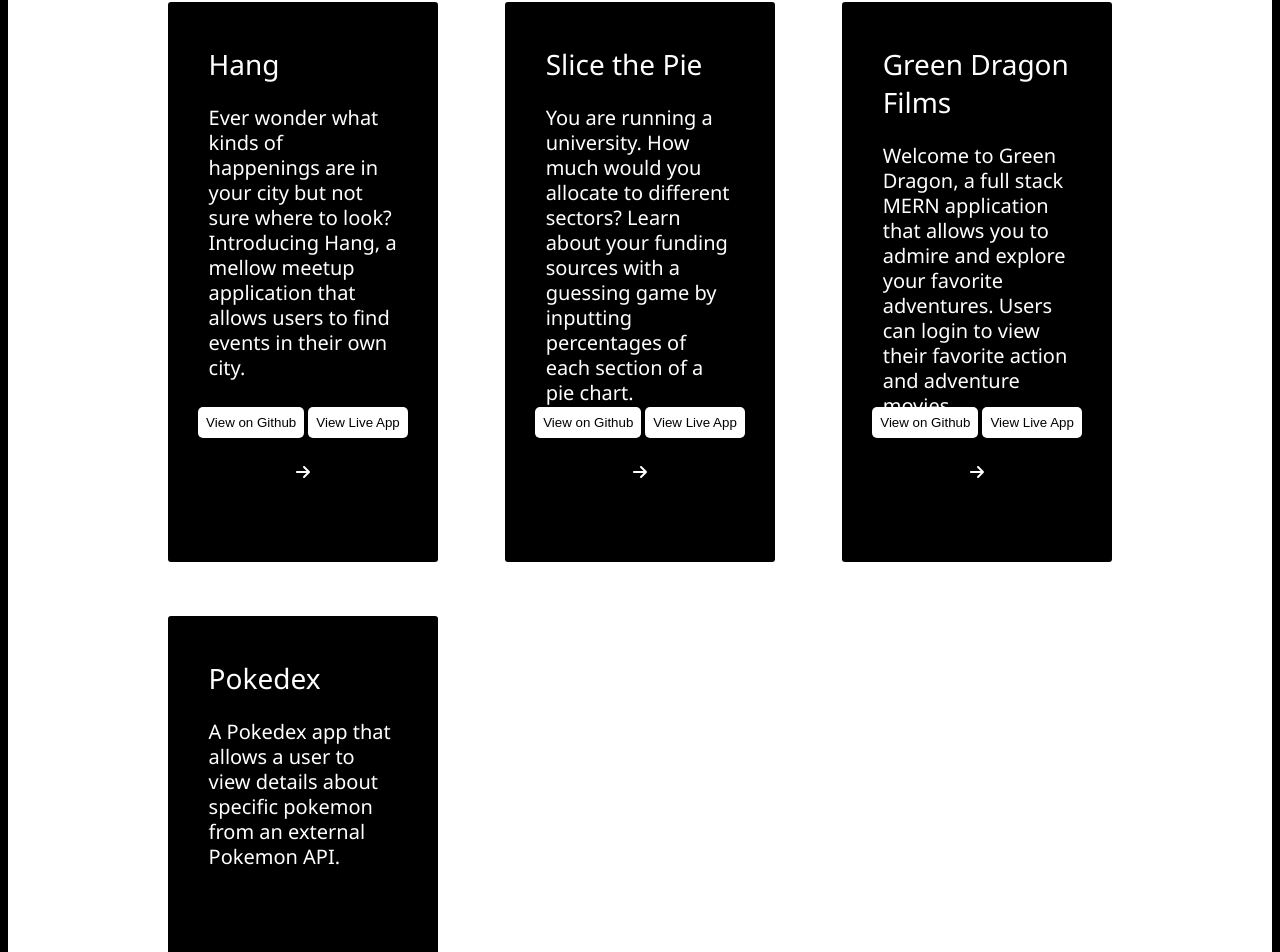
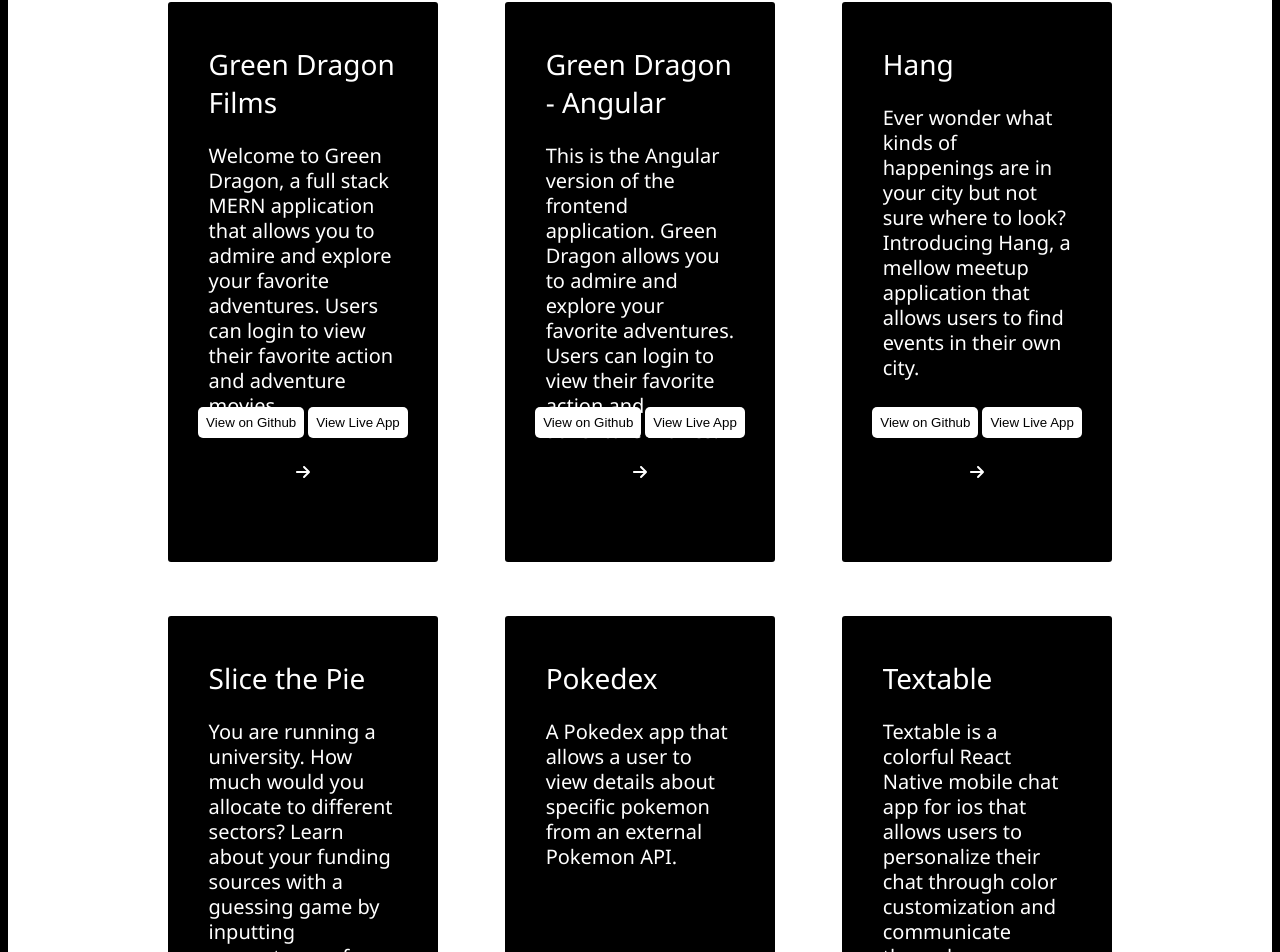
Before and after one commit to krishokr/krishokr, a React (Create React App) app: page / in a window 1280 px wide. Shown: the part 1920-2872 px from the top of the page. Built offline with nearby package versions, Linux system fonts and the light colour scheme.

Commit message:
added slice the pie pic

```diff
--- a/src/Styles/fontawesome.js
+++ b/src/Styles/fontawesome.js
@@ -2,10 +2,11 @@
 import { library } from '@fortawesome/fontawesome-svg-core';
 
 // import your icons
-import { faReact, faHtml5, faJs, faBootstrap, faCss3Alt, faGithub, faLinkedin, faNodeJs } from '@fortawesome/free-brands-svg-icons';
+import { faReact, faHtml5, faJs, faBootstrap, faCss3Alt, faGithub, faLinkedin, faNodeJs, faAngular } from '@fortawesome/free-brands-svg-icons';
 import {faBars, faXmark, faEnvelope, faChartPie, faArrowRight,  faArrowLeft} from '@fortawesome/free-solid-svg-icons';
 
 library.add(
+    faAngular,
     faArrowLeft,
     faArrowRight,
     faReact,
--- a/src/Styles/work.css
+++ b/src/Styles/work.css
@@ -82,7 +82,7 @@
     width: 100%;
 }
 
-.fa-react, .fa-js, .fa-css3-alt, .fa-html5, .fa-bootstrap, .fa-chart-pie, .fa-node-js {
+.fa-react, .fa-js, .fa-css3-alt, .fa-html5, .fa-bootstrap, .fa-chart-pie, .fa-node-js, .fa-angular {
     padding: 3%;
     font-size: 5vh;
 }
--- a/src/Styles/workDetails.css
+++ b/src/Styles/workDetails.css
@@ -43,8 +43,12 @@
     color: #fff;
 }
 
-img {
-    width: 80%;
+.icons {
+    transform: translateY(-10vh);
+}
+
+.work-details img {
+    height: 20vh;
 }
 
 .button-icon-container {
--- a/src/Work.js
+++ b/src/Work.js
@@ -7,6 +7,7 @@
 import HangImage from './img/hang-demo.png';
 import GDFImage from './img/gdf-demo.png';
 import PokedexImage from './img/pokedex-demo.png';
+import SLPImage from './img/slice-the-pie-demo.png';
 
 export default function Work() {
 
@@ -18,84 +19,39 @@
         <div className='border-two'></div>
       </div>
         <div className='project-container'>
-    {/* https://krishokr.github.io/meet/ */}
-        {/* <a href='#'> */}
+              <div className='project project-four'>
+                <WorkDetails Name= 'Green Dragon Films' Description='Welcome to Green Dragon, a full stack MERN application that allows you to admire and explore your favorite adventures. Users can login to view their favorite action and adventure movies.' ImagePath={GDFImage} Github='https://github.com/krishokr/greenDragonFilms' Link='https://greendragonfilms.netlify.app/' Icons={['fa-brands fa-node-js', 'fa-brands fa-react', 'fa-brands fa-css3-alt']}/>
+              </div>
+
+              <div  className='project project-four'>
+                  <WorkDetails Name='Green Dragon - Angular' Description='This is the Angular version of the frontend application. Green Dragon allows you to admire and explore your favorite adventures. Users can login to view their favorite action and adventure movies.' ImagePath={GDFAImage} Github='https://github.com/krishokr/green-dragon-films-Angular' Link='https://green-dragon-films-angular.netlify.app/welcome' Icons={["fa-brands fa-angular", "fa-brands fa-css3-alt"]}/>
+              </div>
+
               <div className='project project-one'>
 
                 <WorkDetails Name= 'Hang' Description='Ever wonder what kinds of happenings are in your city but not sure where to look? Introducing Hang, a mellow meetup application that allows users to find events in their own city.' ImagePath={HangImage} Github='https://github.com/krishokr/meet' Link='https://krishokr.github.io/meet/' Icons={['fa-brands fa-react', "fa-brands fa-css3-alt", "fa-solid fa-chart-pie"]}/>
-
-
-                {/* <h3 >Hang</h3> */}
-
-                {/* <h5 >Ever wonder what kinds of happenings are in your city but not sure where to look? Introducing Hang, a mellow meetup application that allows users to find events in their own city. </h5> */}
-                {/* <div className='highlights-container'>
-                  <h3>Highlights</h3>
-                  <p>Is a Progressive Web Application and can be viewed on or offline.</p>
-                  <p>Uses Recharts, a D3 charting library to view data from Career Foundry's Google Calendar API.</p>
-                  <p>Used both Test Driven Development and Behavior Driven Development to develop a clean application.</p>
-                </div> */}
-                {/* <div className='icons'>
-                  <FontAwesomeIcon icon="fa-brands fa-react" />
-                  <FontAwesomeIcon icon="fa-brands fa-css3-alt" />
-                  <FontAwesomeIcon icon="fa-solid fa-chart-pie" />
-                </div> */}
               </div>
-
-            {/* </a> */}
-
-            {/* <a href='https://krishokr.github.io/slice-the-pie/'> */}
-              <div className='project project-one'>
-
-                <WorkDetails Name= 'Slice the Pie' Description='You are running a university. How much would you allocate to different sectors? Learn about your funding sources with a guessing game by inputting percentages of each section of a pie chart. ' ImagePath={HangImage} Github='https://github.com/krishokr/slice-the-pie' Link='https://krishokr.github.io/slice-the-pie/'/>
-
-                {/* <div className='icons'>
-                  <FontAwesomeIcon icon="fa-brands fa-react" />
-                  <FontAwesomeIcon icon="fa-brands fa-css3-alt" />
-                  <FontAwesomeIcon icon="fa-solid fa-chart-pie" />
-                </div> */}
-              </div>
-
-            {/* </a> */}
-
-            {/* <a href="https://tractivityfitnesstracker.krishokr.repl.co/">
-              <div className='project project-two'>
-                <h3>Tractivity</h3>
-                <h5>A fitness tracking app that allows users to login, set reminders to log their future workouts, store their workouts, and view them in a graphical form using SQLite and D3.</h5>
-                <div className='icons'>
-                  <FontAwesomeIcon icon="fa-brands fa-js" />
-                  <FontAwesomeIcon icon="fa-brands fa-html5" />
-                  <FontAwesomeIcon icon="fa-brands fa-css3-alt" />
-                </div>
-              </div>
-            </a> */}
-
-
-            {/* <a href='https://greendragonfilms.netlify.app/' > */}
-              <div className='project project-four'>
-                <WorkDetails Name= 'Green Dragon Films' Description='Welcome to Green Dragon, a full stack MERN application that allows you to admire and explore your favorite adventures. Users can login to view their favorite action and adventure movies.' ImagePath={GDFImage} Github='https://github.com/krishokr/greenDragonFilms' Link='https://greendragonfilms.netlify.app/'/>
-
-                {/* <div className='icons'>
-                  <FontAwesomeIcon icon="fa-brands fa-node-js" />
-                  <FontAwesomeIcon icon="fa-brands fa-react" />
-                  <FontAwesomeIcon icon="fa-brands fa-css3-alt" />
-                </div> */}
-              </div>
-            {/* </a> */}
-
-            {/* <a href='https://krishokr.github.io/Simple-Pokedex-App/'> */}
-              <div  className='project project-three'>
-              <WorkDetails Name='Pokedex' Description='A Pokedex app that allows a user to view details about specific pokemon from an external Pokemon API.' ImagePath={PokedexImage} Github='https://github.com/krishokr/Simple-Pokedex-App' Link='https://krishokr.github.io/Simple-Pokedex-App/'/>
-
-                {/* <div className='icons'>
-                  <FontAwesomeIcon icon="fa-brands fa-js" />
-                  <FontAwesomeIcon icon="fa-brands fa-html5" />
-                  <FontAwesomeIcon icon="fa-brands fa-bootstrap" />
-                </div> */}
-              </div>
-            {/* </a> */}
 
 
 
+              <div className='project project-one'>
+
+                <WorkDetails Name= 'Slice the Pie' Description='You are running a university. How much would you allocate to different sectors? Learn about your funding sources with a guessing game by inputting percentages of each section of a pie chart. ' ImagePath={SLPImage} Github='https://github.com/krishokr/slice-the-pie' Link='https://krishokr.github.io/slice-the-pie/' Icons={['fa-brands fa-js', 'fa-brands fa-html5', 'fa-brands fa-css3-alt']}/>
+
+              </div>
+
+
+
+              <div  className='project project-three'>
+                <WorkDetails Name='Pokedex' Description='A Pokedex app that allows a user to view details about specific pokemon from an external Pokemon API.' ImagePath={PokedexImage} Github='https://github.com/krishokr/Simple-Pokedex-App' Link='https://krishokr.github.io/Simple-Pokedex-App/' Icons={["fa-brands fa-js", "fa-brands fa-html5", "fa-brands fa-bootstrap"]}/>
+
+              </div>
+
+
+
+              <div className='project project-four'>
+                  <WorkDetails Name='Textable' Description='Textable is a colorful React Native mobile chat app for ios that allows users to personalize their chat through color customization and communicate through messages, images, and by sending their current location.' ImagePath={ChatImage} Github='https://github.com/krishokr/textable' Link='Textable' Icons={['fa-brands fa-react', 'fa-brands fa-css3-alt']}/>
+              </div>
         </div>
     </div>
   )
--- a/src/WorkDetails.js
+++ b/src/WorkDetails.js
@@ -12,26 +12,17 @@
 
             <h1>{props.Name}</h1>
 
-            {(step === 1) ? <p>{props.Description}</p> : <img alt='screenshot of project' src={props.ImagePath} />}
+            {(step === 1) ? <p>{props.Description}</p> : <img alt='screenshot of project' src={props.ImagePath} style={{width: (props.Link === 'Textable') ? '5vw' : '80%'}}/>}
 
-
+            {(step === 2) ? <div className='icons'> {props.Icons.map(Icon =>      <FontAwesomeIcon icon={Icon} />)}
+            </div>  : ''}
 
 
         <div className='button-icon-container'>
         <div className='button-container'>
             <button className='demo-links'><a href={props.Github}>View on Github</a></button>
-            <button className='demo-links'><a href={props.Link}>View Live App</a></button>
+            <button className='demo-links' style={{display: (props.Link==='Textable' ? 'none': '')}}><a href={props.Link}>View Live App</a></button>
         </div>
-
-
-        {(step === 2) ? <div>
-            <div className='icons'>
-                {props.Icons.map(Icon => <FontAwesomeIcon icon={Icon} />)}
-
-
-
-            </div>
-        </div> : ''}
 
         <div className='next-icons'>
             {(step === 2) ? <FontAwesomeIcon onClick={() => setstep(step => step-=1)} icon='fa-solid fa-arrow-left' /> : ''}
```
Also changed, not shown: src/img/slice-the-pie-demo.png (added).
